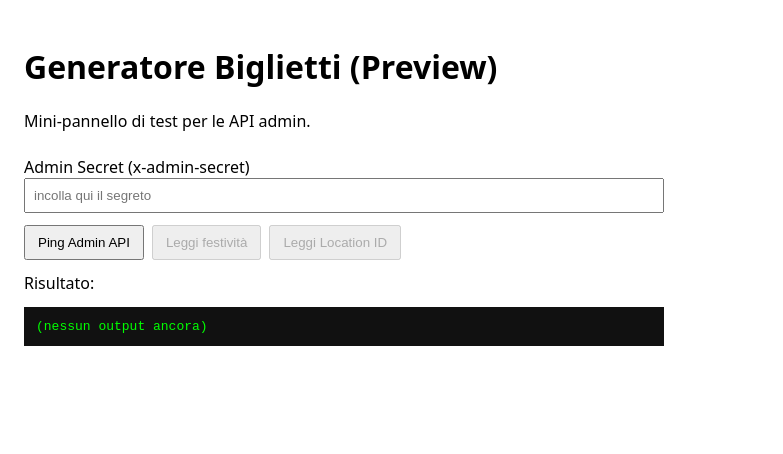
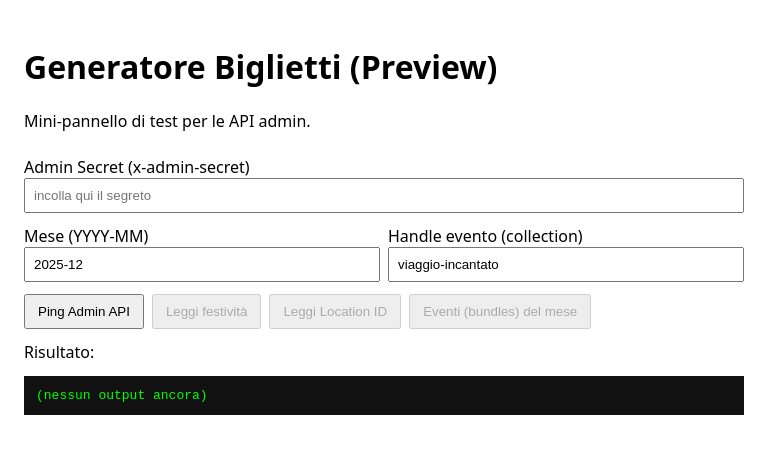
Before and after one commit to edysma/xmas-events-app, a Next.js app: page /admin/generator in a window 1280 px wide. Shown: the top 454 px of the page, without its empty margins (0-783 px from the left). Built offline with nearby package versions, Linux system fonts and the light colour scheme.

Commit message:
Update page.tsx

```diff
--- a/app/admin/generator/page.tsx
+++ b/app/admin/generator/page.tsx
@@ -4,6 +4,8 @@ import React from 'react';
 
 export default function Page() {
   const [secret, setSecret] = React.useState('');
+  const [month, setMonth] = React.useState('2025-12');             // 🔹 nuovo
+  const [handle, setHandle] = React.useState('viaggio-incantato'); // 🔹 nuovo
   const [result, setResult] = React.useState<string>('');
   const [loading, setLoading] = React.useState(false);
 
@@ -29,16 +31,24 @@ export default function Page() {
   }
 
   async function handlePing() {
-    await run('/api/admin-ping'); // non richiede il secret, ma lo inviamo comunque
+    await run('/api/admin-ping'); // non richiede secret
   }
 
   async function handleHolidays() {
-    await run('/api/admin/holidays'); // richiede il secret
+    await run('/api/admin/holidays'); // richiede secret
   }
 
-  // 🔹 NUOVO: locationId
   async function handleLoc() {
-    await run('/api/admin/loc'); // richiede il secret
+    await run('/api/admin/loc'); // richiede secret
+  }
+
+  // 🔹 nuovo: eventi bundles del mese
+  async function handleEventsBundles() {
+    const qs = new URLSearchParams({
+      month: month.trim(),
+      collection: handle.trim(),
+    }).toString();
+    await run(`/api/admin/events-feed-bundles?${qs}`); // richiede secret
   }
 
   return (
@@ -46,7 +56,7 @@ export default function Page() {
       <h1>Generatore Biglietti (Preview)</h1>
       <p>Mini-pannello di test per le API admin.</p>
 
-      <div style={{ marginTop: 24, display: 'grid', gap: 12, maxWidth: 640 }}>
+      <div style={{ marginTop: 24, display: 'grid', gap: 12, maxWidth: 720 }}>
         <label>
           <div>Admin Secret (x-admin-secret)</div>
           <input
@@ -58,6 +68,30 @@ export default function Page() {
           />
         </label>
 
+        {/* 🔹 nuovi campi */}
+        <div style={{ display: 'grid', gap: 8, gridTemplateColumns: '1fr 1fr' }}>
+          <label>
+            <div>Mese (YYYY-MM)</div>
+            <input
+              type="text"
+              value={month}
+              onChange={(e) => setMonth(e.target.value)}
+              placeholder="es. 2025-12"
+              style={{ width: '100%', padding: 8 }}
+            />
+          </label>
+          <label>
+            <div>Handle evento (collection)</div>
+            <input
+              type="text"
+              value={handle}
+              onChange={(e) => setHandle(e.target.value)}
+              placeholder="es. viaggio-incantato"
+              style={{ width: '100%', padding: 8 }}
+            />
+          </label>
+        </div>
+
         <div style={{ display: 'flex', gap: 8, flexWrap: 'wrap' }}>
           <button onClick={handlePing} disabled={loading} style={{ padding: '8px 12px' }}>
             {loading ? 'Eseguo…' : 'Ping Admin API'}
@@ -67,9 +101,13 @@ export default function Page() {
             {loading ? 'Eseguo…' : 'Leggi festività'}
           </button>
 
-          {/* 🔹 NUOVO bottone */}
           <button onClick={handleLoc} disabled={loading || !secret} style={{ padding: '8px 12px' }}>
             {loading ? 'Eseguo…' : 'Leggi Location ID'}
+          </button>
+
+          {/* 🔹 nuovo bottone */}
+          <button onClick={handleEventsBundles} disabled={loading || !secret} style={{ padding: '8px 12px' }}>
+            {loading ? 'Eseguo…' : 'Eventi (bundles) del mese'}
           </button>
         </div>
 
```
